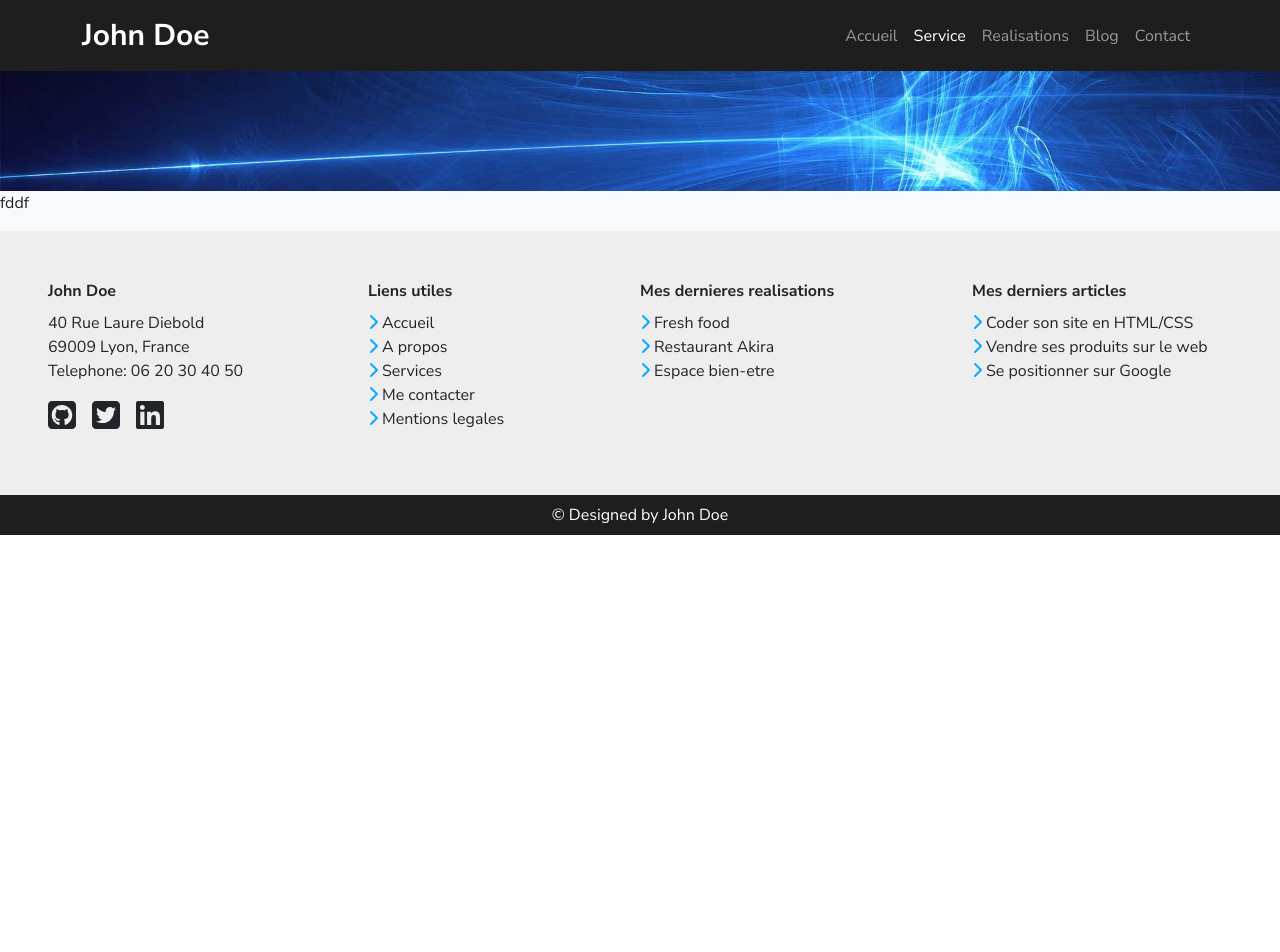
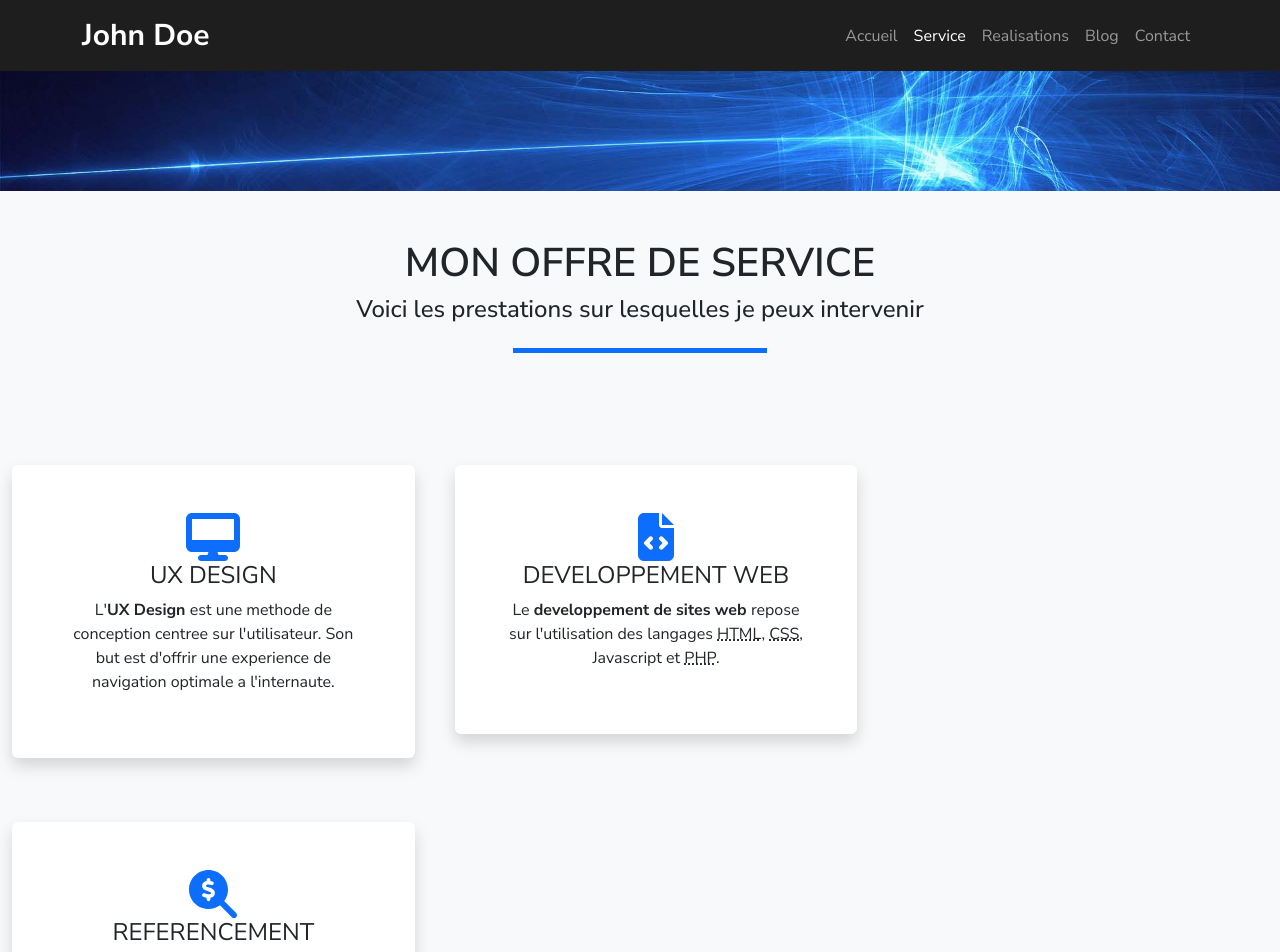
Before and after one commit to matiti61290/CV-react, a React (Create React App) app: page /service in a window 1280 px wide. Shown: the top 952 px of the page. Before the commit the page ends 800 px from the top, so only its background shows below. Built offline with nearby package versions, Linux system fonts and the light colour scheme.

Commit message:
servicepage completed

```diff
--- a/src/index.css
+++ b/src/index.css
@@ -7,6 +7,7 @@
 .nav-link.active{
     color: white!important;
 }
+
 
 /* Home style */
 .home-background{
--- a/src/pages/ServicePage.js
+++ b/src/pages/ServicePage.js
@@ -1,13 +1,47 @@
 import React from "react"
 import Banner from "../components/banner"
-
-
+import "../style/service.css"
+import { faDesktop, faFileCode, faMagnifyingGlassDollar } from "@fortawesome/free-solid-svg-icons"
+import { FontAwesomeIcon } from "@fortawesome/react-fontawesome"
 
 function ServicePage() {
     return (
         <div>
             <Banner />
-            <p>fddf</p>
+            <div className="d-flex flex-column justify-content-center align-items-center my-5 px-1">
+                <h1 className="service-offer text-center fw-semibold">MON OFFRE DE SERVICE</h1>
+                <p className="h4 text-center mx-2">Voici les prestations sur lesquelles je peux intervenir</p>
+                <hr className="horizontal-bar border-button border-5 " style={{width: '20%'}} />
+            </div>
+            <div className="container-fluid">
+                <div className="row gap-3">
+                    <div className="col-12 col-sm-4">
+                        <div className="d-flex flex-column justify-content-center align-items-center py-5 mt-5 bg-white rounded shadow">
+                            <FontAwesomeIcon className="icon-service" icon={faDesktop} />
+                            <p className="h4 fw-normal">UX DESIGN</p>
+                            <p className="text-center mx-5">L'<strong>UX Design </strong>est une methode de conception centree sur l'utilisateur. Son but est d'offrir une experience de navigation
+                            optimale a l'internaute.</p>
+                        </div>
+                    </div>
+                    <div className="col-12 col-sm-4">
+                        <div className="d-flex flex-column justify-content-center align-items-center py-5 mt-5 bg-white rounded shadow">
+                            <FontAwesomeIcon className="icon-service" icon={faFileCode} />
+                            <p className="h4 fw-normal">DEVELOPPEMENT WEB</p>
+                            <p className="text-center mx-5">Le <strong>developpement de sites web </strong> repose sur l'utilisation des
+                             langages <u style={{textDecoration: 'black dotted underline'}}>
+                                HTML</u>, <u style={{textDecoration: 'black dotted underline'}}>CSS</u>, Javascript et <u style={{textDecoration: 'black dotted underline'}}>PHP</u>.</p>
+                        </div>
+                    </div>
+                    <div className="col-12 col-sm-4">
+                        <div className="d-flex flex-column justify-content-center align-items-center py-5 mt-5 bg-white rounded shadow">
+                            <FontAwesomeIcon className="icon-service" icon={faMagnifyingGlassDollar} />
+                            <p className="h4 fw-normal">REFERENCEMENT</p>
+                            <p className="text-center mx-5">Le <strong>referencement naturel d'un site</strong>, aussi appele <u style={{textDecoration: 'black dotted underline'}}>SEO</u>
+                            , consiste a mettre des techniques en oeuvre pour <i>ameliorer sa position</i> dans les moteurs de recherche.</p>
+                        </div>
+                    </div>
+                </div>
+            </div>
         </div>
     )
 }
--- /dev/null
+++ b/src/style/service.css
@@ -0,0 +1,16 @@
+.service-offer{
+    font-size: 2.5em;
+}
+
+.horizontal-bar{
+    opacity: 1;
+}
+
+.icon-service{
+    font-size: 3em;
+    color: #0d6efd;
+}
+
+.row{
+    margin-bottom: 40%;
+}
```
